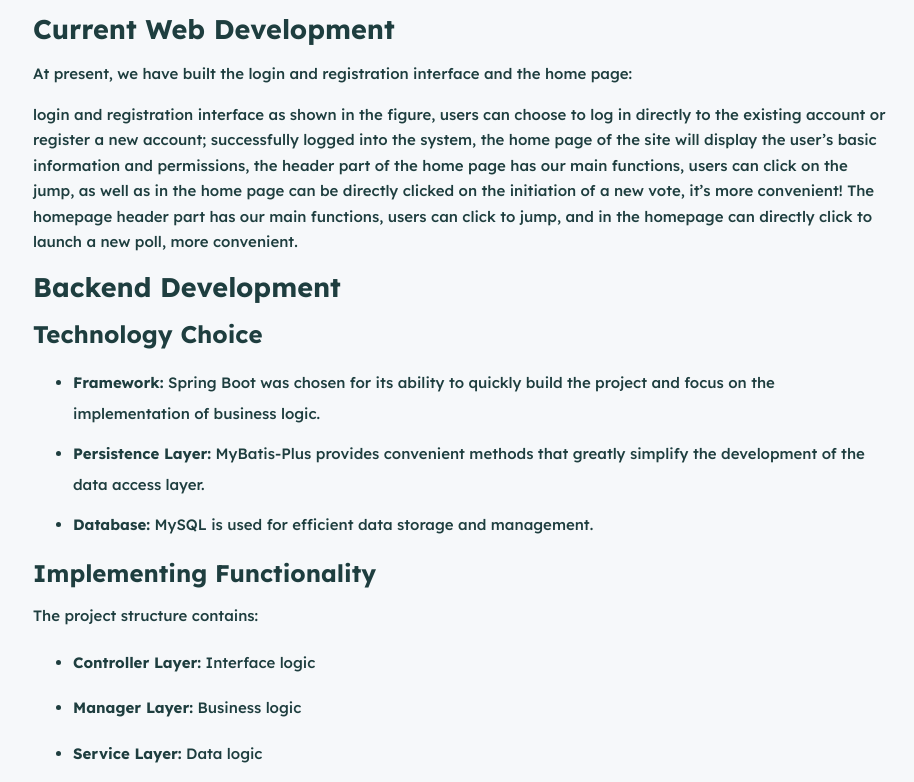
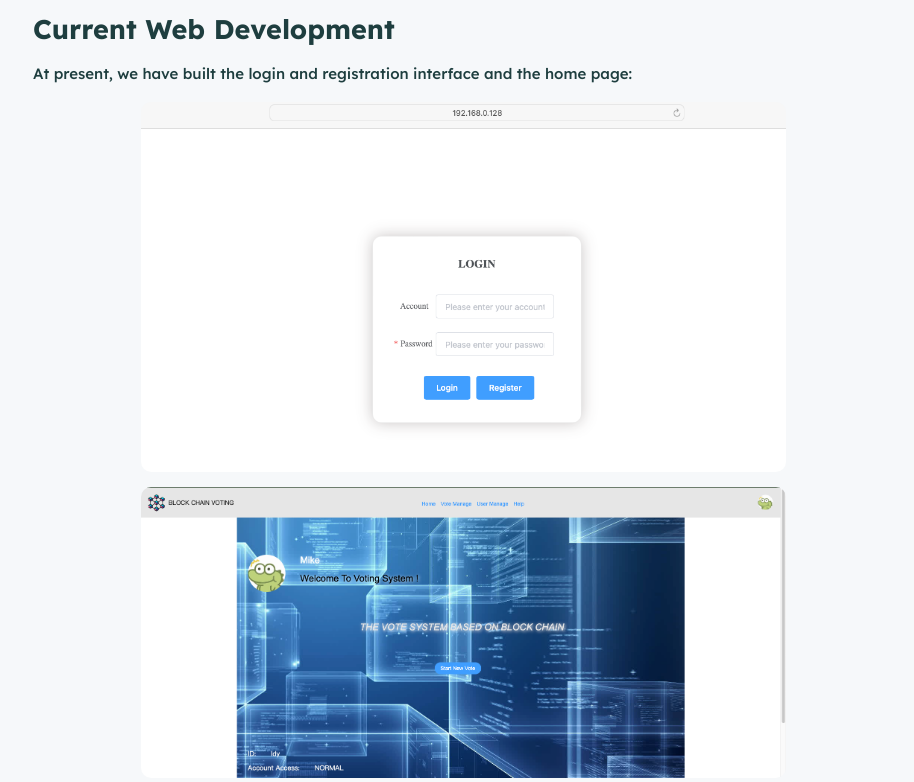
Before and after one commit to nothabyss/nothabyss.github.io, a plain HTML site: page 2024/03/23/post2/index.html in a window 1280 px wide. Shown: the part 638-1420 px from the top of the page, without its empty margins (177-1091 px from the left). Drawn offline with nearby package versions, Linux system fonts and the light colour scheme; a script that the page names is missing.

Commit message:
Site updated: 2024-03-23 20:24:23

```diff
--- a/2024/03/23/post2/index.html
+++ b/2024/03/23/post2/index.html
@@ -125,8 +125,8 @@
 <h2 id="Primary-Focus"><a href="#Primary-Focus" class="headerlink" title="Primary Focus"></a>Primary Focus</h2><p>The primary focus of Milestone 2 was to develop the basic frontend and backend code of the voting platform, marking a crucial step forward in the realization of our project.</p>
 <h2 id="Frontend-Development"><a href="#Frontend-Development" class="headerlink" title="Frontend Development"></a>Frontend Development</h2><p>Designed the basic framework and functions of the front-end web page, the system is roughly divided into two major functions: poll management is used to initiate new polls and view the results of previous polls; user management is used to give higher privileges to the account management of the site’s users, and in the future, it will be added to the deletion and upgrading of other functions.</p>
 <h2 id="Current-Web-Development"><a href="#Current-Web-Development" class="headerlink" title="Current Web Development"></a>Current Web Development</h2><p>At present, we have built the login and registration interface and the home page: </p>
-
-
+<img src="/2024/03/23/post2/post2-1.png" class>
+<img src="/2024/03/23/post2/post2-2.png" class>
 
 <p>login and registration interface as shown in the figure, users can choose to log in directly to the existing account or register a new account; successfully logged into the system, the home page of the site will display the user’s basic information and permissions, the header part of the home page has our main functions, users can click on the jump, as well as in the home page can be directly clicked on the initiation of a new vote, it’s more convenient! The homepage header part has our main functions, users can click to jump, and in the homepage can directly click to launch a new poll, more convenient.</p>
 <h2 id="Backend-Development"><a href="#Backend-Development" class="headerlink" title="Backend Development"></a>Backend Development</h2><h3 id="Technology-Choice"><a href="#Technology-Choice" class="headerlink" title="Technology Choice"></a>Technology Choice</h3><ul>
```
Also changed, not shown: index.html (+2 -2 lines), 2024/03/23/post2/post2-1.png (renamed from 2024/03/23/post2/2-1.png), 2024/03/23/post2/post2-2.png (renamed from 2024/03/23/post2/2-2.png).
